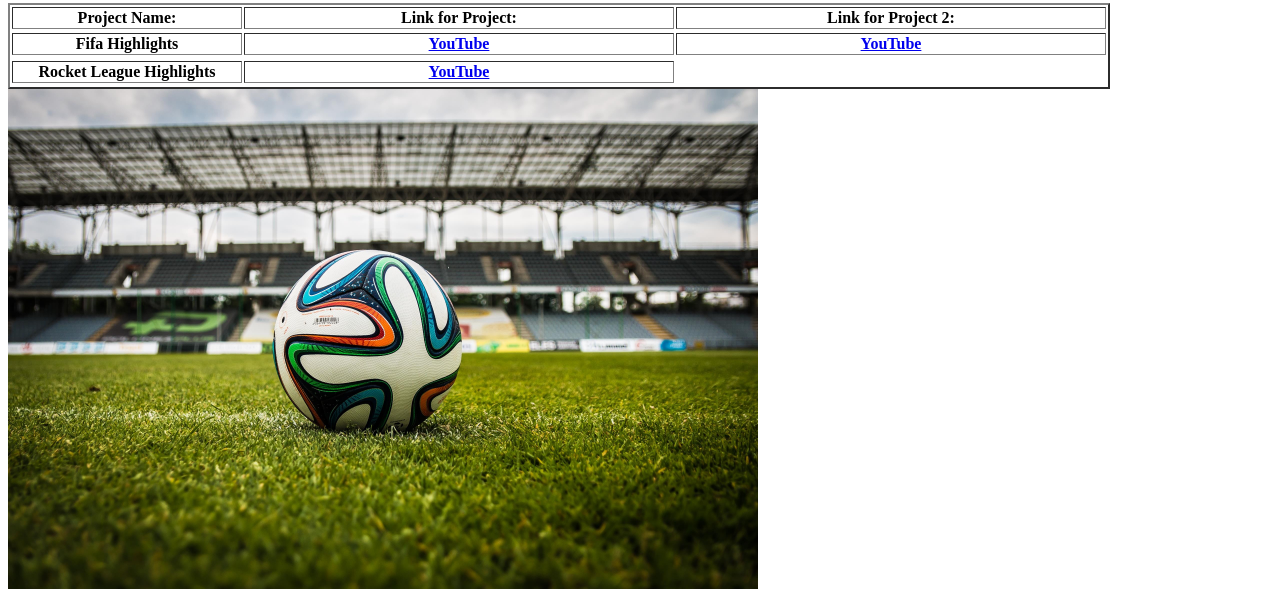
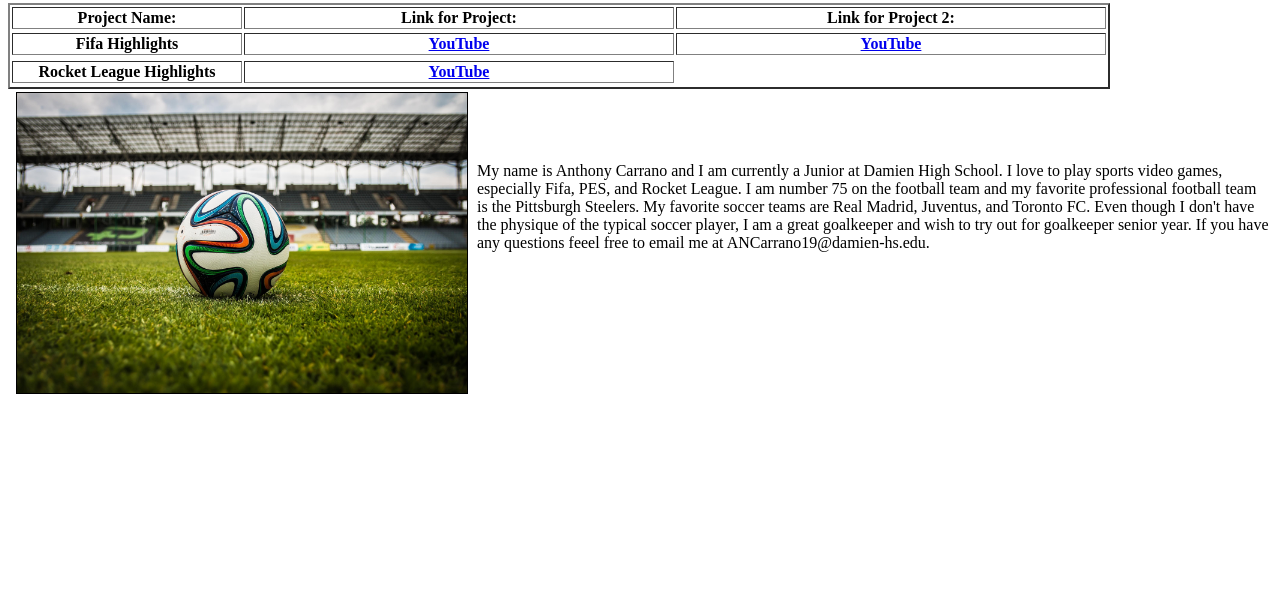
Before and after one commit to carrano19/MWP, a plain HTML site: page aboutme.html in a window 1280 px wide. Shown: the part 213-814 px from the top of the page. Drawn offline with Linux system fonts and the light colour scheme.

Commit message:
Add files via upload

```diff
--- a/aboutme.html
+++ b/aboutme.html
@@ -75,7 +75,23 @@
 
 
         </table>
-  <img src="soccer.jpeg" height="500">
+
+  <table align="left">
+      <tr>
+        <td align="left">
+        <img src="soccer.jpeg" height="300" align="right" border="1px" hspace="5px">
+        </td>
+        <td>
+        <div class="small">
+        My name is Anthony Carrano and I am currently a Junior at Damien High School. I love to play sports video games, especially Fifa, PES, and Rocket League. I am number 75 on the football team and my favorite professional football team is the Pittsburgh Steelers. My favorite soccer teams are Real Madrid, Juventus, and Toronto FC. Even though I don't have the physique of the typical soccer player, I am a great goalkeeper and wish to try out for goalkeeper senior year. If you have any questions feeel free to email me at ANCarrano19@damien-hs.edu.
+        <br/>
+        <br/>
+        <br/>
+        <br/>
+        <br/>
+        </td>
+      </tr>
+    </table>
 
 </body>
 </html>
```
